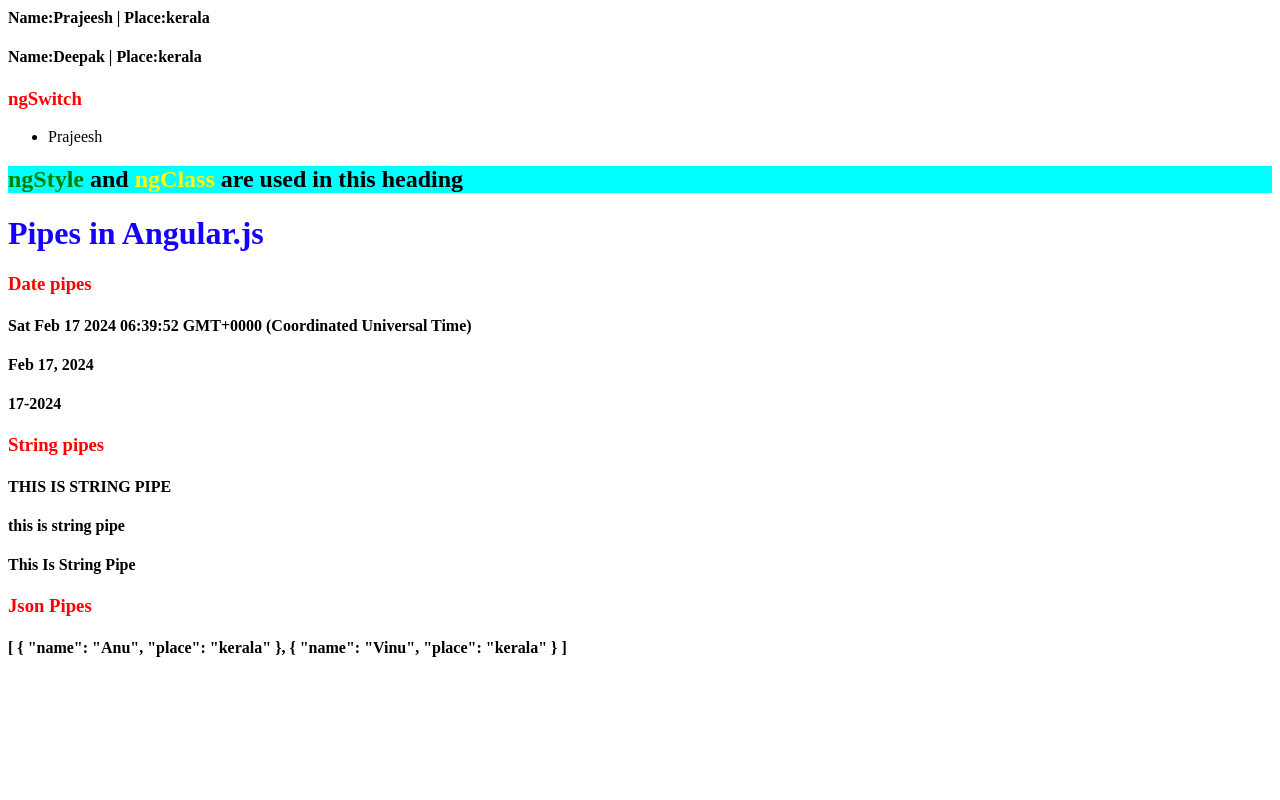
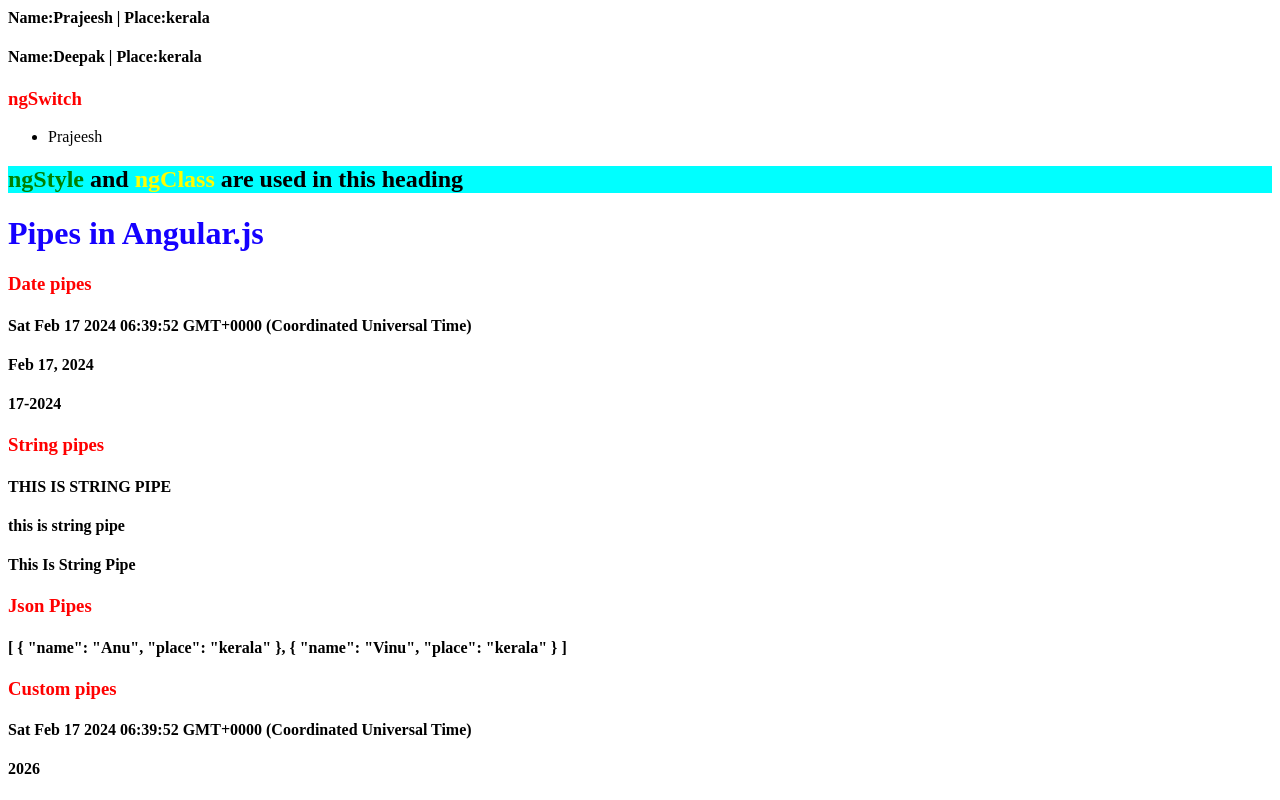
Before and after one commit to Prajeesh7/Angular, an Angular app: page / in a window 1280 px wide. Shown: the part 1048-1848 px from the top of the page. Before the commit the page ends 1726 px from the top, so only its background shows below. Built offline with nearby package versions, Linux system fonts and the light colour scheme.

Commit message:
Custom pipe concept used

```diff
--- /dev/null
+++ b/src/app/age.pipe.ts
@@ -0,0 +1,16 @@
+import { Pipe, PipeTransform } from '@angular/core';
+
+@Pipe({
+  name: 'age',
+  standalone: true
+})
+export class AgePipe implements PipeTransform {
+
+  transform(value: any): any {
+    console.log(value)
+    let date = new Date().getFullYear()
+    let afterTwoYear = date + 2
+    return afterTwoYear;
+  }
+
+}
--- a/src/app/sample-component/sample-component.component.html
+++ b/src/app/sample-component/sample-component.component.html
@@ -24,3 +24,7 @@
 <h4>{{nameValue | titlecase}}</h4>
 <h3 ngClass="subTitle">Json Pipes</h3>
 <h4>{{secondObject | json}}</h4>
+
+<h3 ngClass="subTitle">Custom pipes</h3>
+<h4>{{demoDate}}</h4>
+<h4>{{demoDate | age}}</h4>
```
Also changed, not shown: src/app/sample-component/sample-component.component.ts (+9 -7 lines), 1 other file (tests, documents, lock files or other folders).
